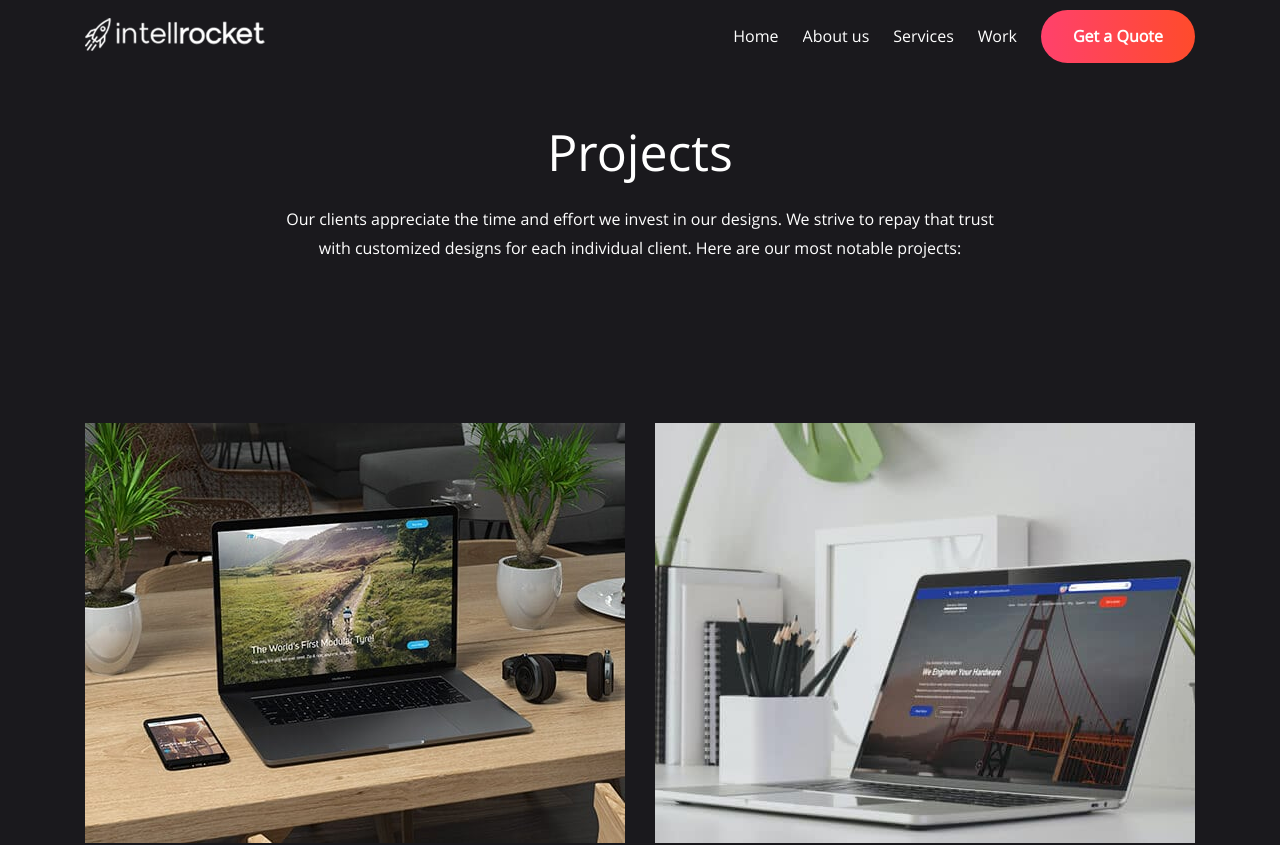
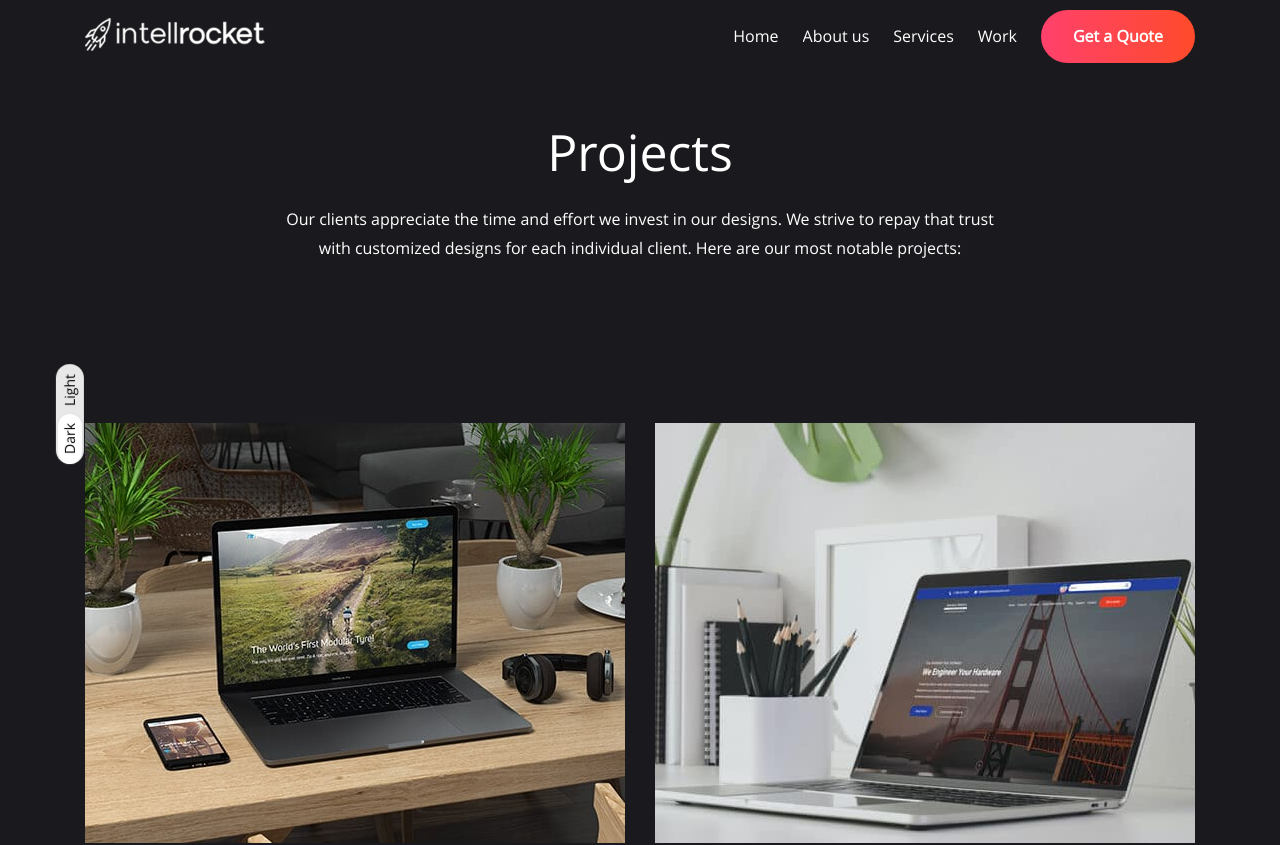
Before and after one commit to marijana-fi/intellrocket-app, a React (Create React App) app: page /intellrocket-app/work in a window 1280 px wide. Shown: the top 845 px of the page. Built offline with nearby package versions, Linux system fonts and the light colour scheme.

Commit message:
update Toggle component

```diff
--- a/src/App.js
+++ b/src/App.js
@@ -14,6 +14,7 @@ import BlogsPage from "./components/blogs-page/BlogsPage";
 import QuotePage from "./components/quote-page/QuotePage";
 import CareerPage from "./components/career-page/CareerPage";
 import JobPage from "./components/job-page/JobPage";
+import ToggleTheme from "./components/utils/toggle-theme/ToggleTheme";
 
 function usePageViews() {
   const [path, setPath] = useState(null);
@@ -64,6 +65,8 @@ function App() {
         <div className={isLight ? "App" : "App dark"}>
           <ScrollToTop />
           <Header isLight={isLight} toggleTheme={toggleTheme} isBlog={isBlog} />
+          <ToggleTheme toggleTheme={toggleTheme} isLight={isLight} />
+
           <Switch>
             <Route exact path="/intellrocket-app">
               <Home isLight={isLight} toggleTheme={toggleTheme} />
--- a/src/components/home/Home.js
+++ b/src/components/home/Home.js
@@ -9,9 +9,8 @@ import sliderWorkData from "./data/sliderWorkData";
 import SectionSecondOverlap from "../utils/section-second-overlap/SectionSecondOverlap";
 
 import digitalHomeData from "./digitalHomeData";
-import ToggleTheme from "../utils/toggle-theme/ToggleTheme";
 
-function Home({ toggleTheme, isLight }) {
+function Home() {
   const childReference = useRef(null);
 
   const handleScroll = (params) => {
@@ -19,7 +18,6 @@ function Home({ toggleTheme, isLight }) {
   };
   return (
     <>
-      <ToggleTheme toggleTheme={toggleTheme} isLight={isLight} />
       <SectionHero handleScroll={handleScroll} />
       <SectionSecondOverlap data={digitalHomeData} ref={childReference} />
       <SectionOffer />
--- a/src/components/utils/toggle-theme/toggle-theme.scss
+++ b/src/components/utils/toggle-theme/toggle-theme.scss
@@ -53,3 +53,8 @@
     }
   }
 }
+// @media (min-width: 992px) {
+//   .theme-toggle-wrapper {
+//     display: block;
+//   }
+// }
```
